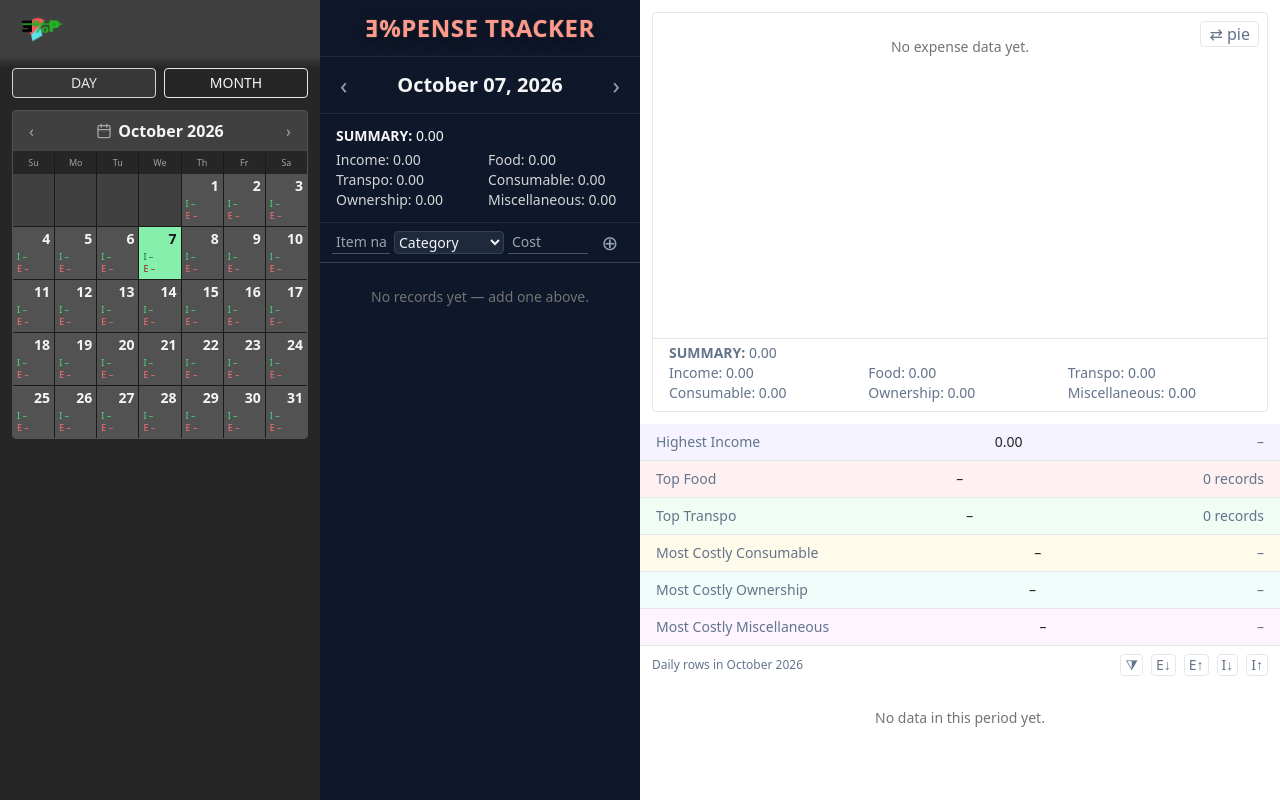
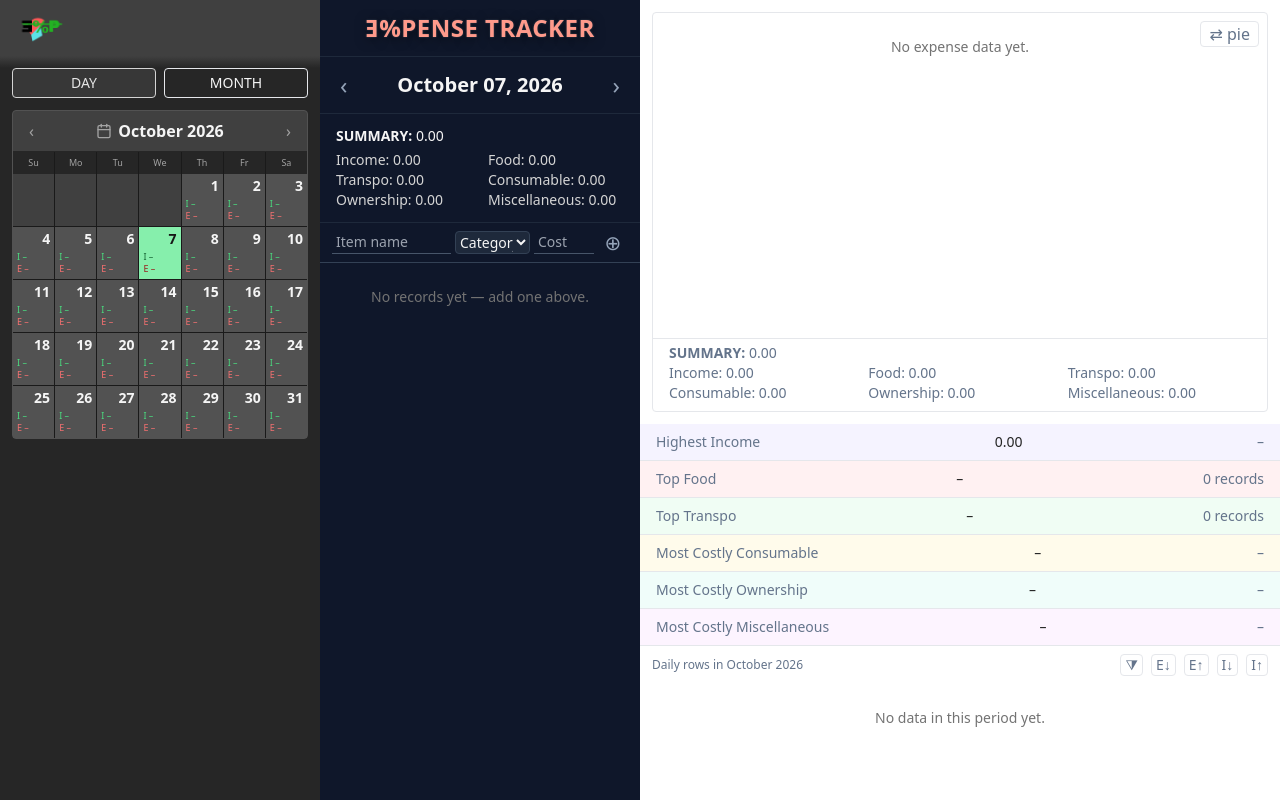
Before and after one commit to bjkmz/expense-tracker, a Django app: page /day/1/ in a window 1280 px wide. Run offline with Django 5.2, Linux system fonts and the light colour scheme; data comes from the database, SQL or seed files in the repository; data that the repository does not hold is empty; some libraries are stand-ins or nearby versions.

Commit message:
records-columns-fit

```diff
--- a/templates/partials/records_panel.html
+++ b/templates/partials/records_panel.html
@@ -22,7 +22,7 @@
   </div>
 
   {# Add-record row #}
-  <form class="grid grid-cols-[1fr_110px_80px_36px] gap-1 px-3 py-2 border-b border-slate-700"
+  <form class="grid grid-cols-[1fr_75px_60px_30px] gap-1 px-3 py-2 border-b border-slate-700"
         hx-post="{% url 'record-create' %}" hx-target="#records-panel" hx-swap="outerHTML">
     {% csrf_token %}
     <input type="hidden" name="scope" value="{{ scope }}" />
@@ -47,7 +47,7 @@
   {# Records list: inline-editable, ⋮ menu = delete / change date #}
   <div id="records-list" class="flex-1">
     {% for r in records %}
-      <div class="grid grid-cols-[1fr_110px_80px_36px] gap-1 items-center px-3 py-2 border-b border-slate-800">
+      <div class="grid grid-cols-[1fr_75px_60px_30px] gap-1 items-center px-3 py-2 border-b border-slate-800">
         <form hx-post="{% url 'record-update' r.id %}" hx-target="#records-panel" hx-swap="outerHTML" hx-trigger="change"
               class="contents">
           {% csrf_token %}
--- a/tracker/tests.py
+++ b/tracker/tests.py
@@ -210,6 +210,8 @@ class RecordsPanelTests(TestCase):
             self.assertIn('w-max min-w-20', body)
             self.assertNotIn('w-48', body)
             self.assertIn('absolute right-0 top-full', body)
+            self.assertIn('grid-cols-[1fr_75px_60px_30px]', body)
+            self.assertNotIn('1fr_75px_60px_30px', body)
         day_body = self.client.get('/day/2026-04-15/').content.decode()
         self.assertIn("#records-list details[open]", day_body)
 
```
